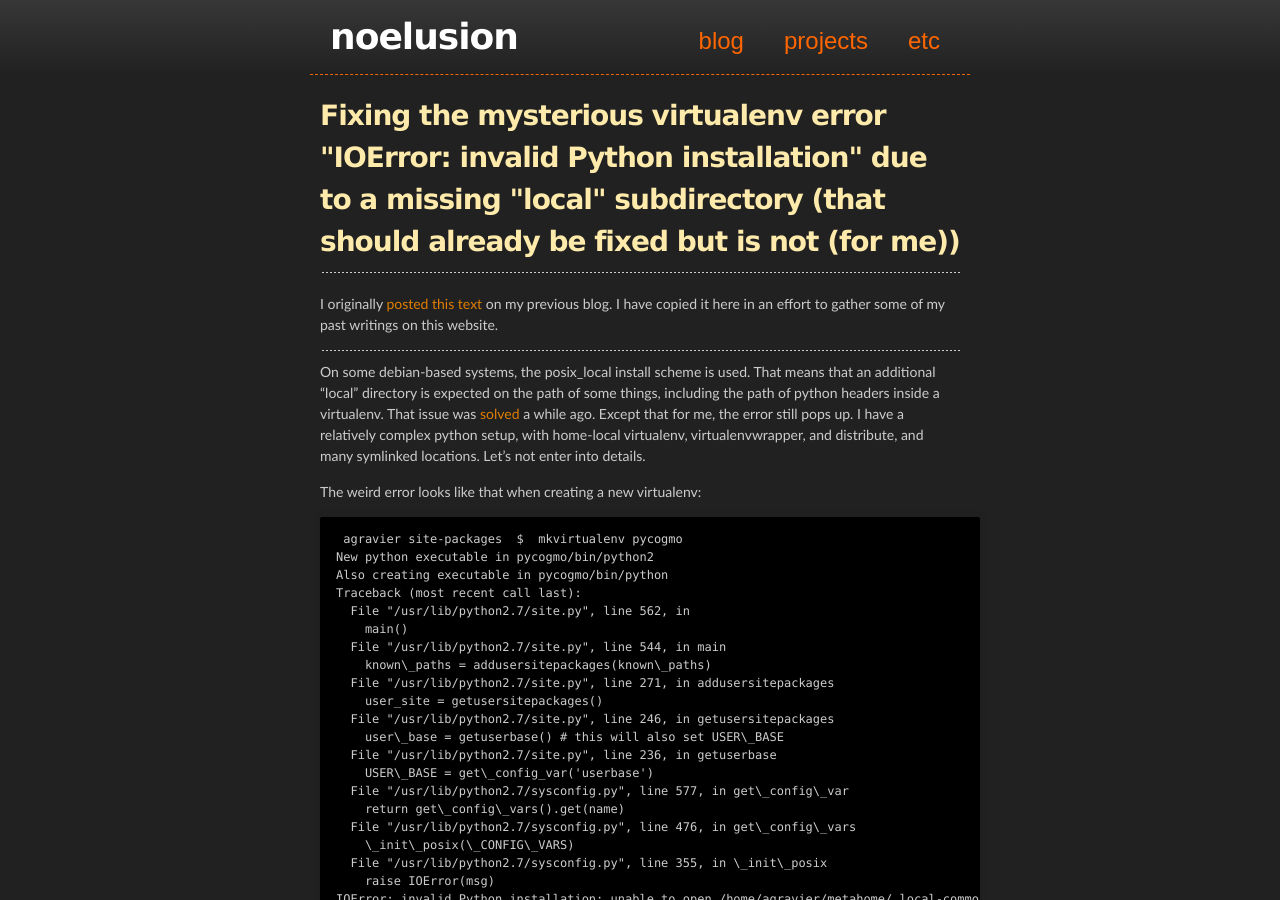
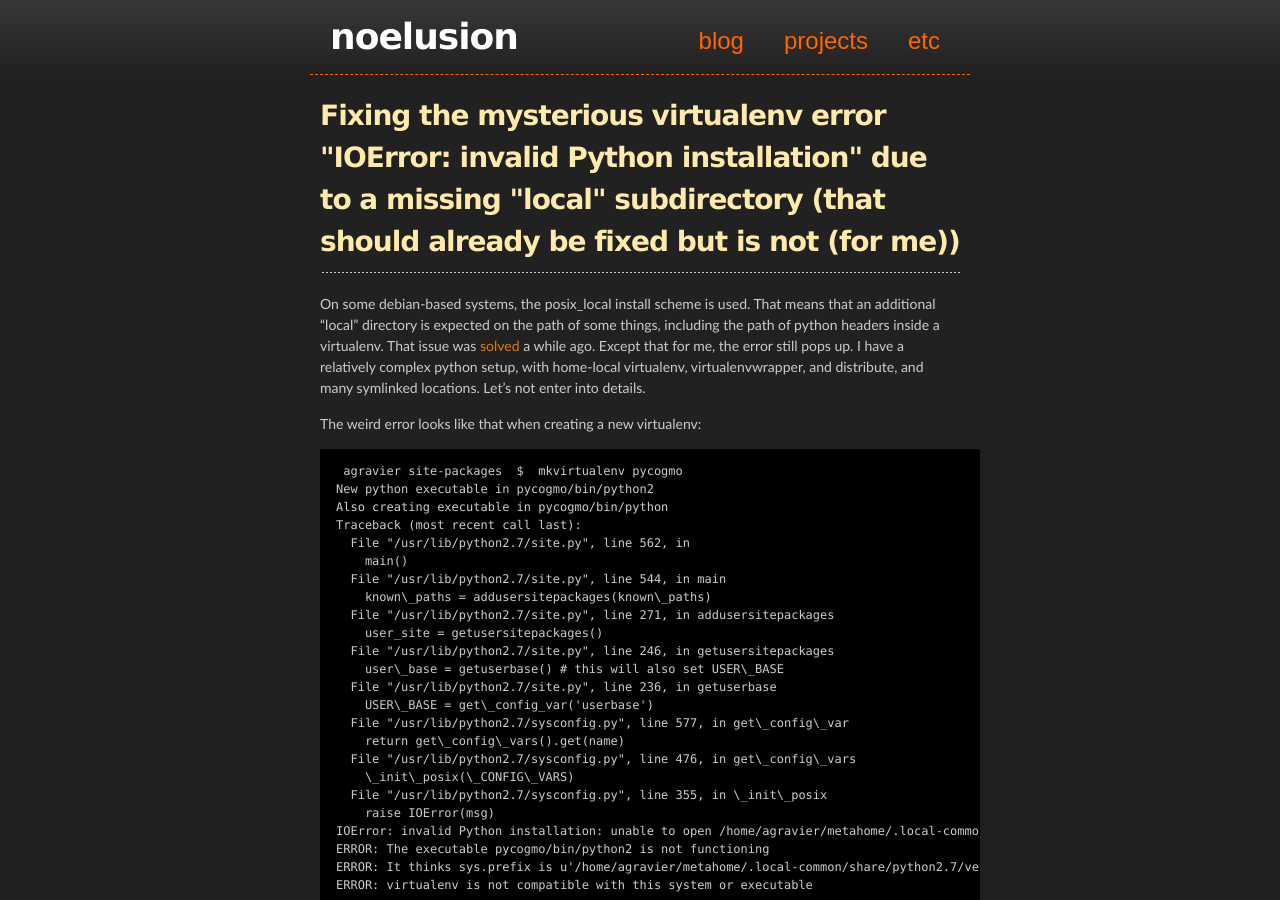
Before and after one commit to agravier/agravier.github.io, a Jekyll site: the page built from _posts/2013-03-13-Fixing-the-mysterious-virtualenv-error-IOError-invalid-Python-installation.md, in a window 1280 px wide and 900 px high. Built offline with Jekyll 4.4.1, drawn with Linux system fonts in a browser that asks for light colours; Markdown is read by kramdown in place of the engine named in the settings.

Commit message:
Reformat March blog post.

```diff
--- a/_posts/2013-03-13-Fixing-the-mysterious-virtualenv-error-IOError-invalid-Python-installation.md
+++ b/_posts/2013-03-13-Fixing-the-mysterious-virtualenv-error-IOError-invalid-Python-installation.md
@@ -2,11 +2,6 @@
 layout: post
 title: 'Fixing the mysterious virtualenv error "IOError: invalid Python installation" due to a missing "local" subdirectory (that should already be fixed but is not (for me))'
 ---
-
-I originally [posted this text](http://agravier.blogspot.com/2013/03/fixing-mysterious-virtualenv-error.html 'Permalink to invalid Python installation" due to a missing "local" subdirectory (that should already be fixed but is not (for me))') on my previous blog. I have copied it here in an effort to gather some of my past writings on this website.
-
----
-
 
 On some debian-based systems, the  posix_local install scheme is used. That means that an additional "local" directory is expected on the path of some things, including the path of python headers inside a virtualenv.
 That issue was [solved][1] a while ago. Except that for me, the error still pops up. I have a relatively complex python setup,  with home-local virtualenv, virtualenvwrapper, and distribute, and many symlinked locations. Let's not enter into details.
```
